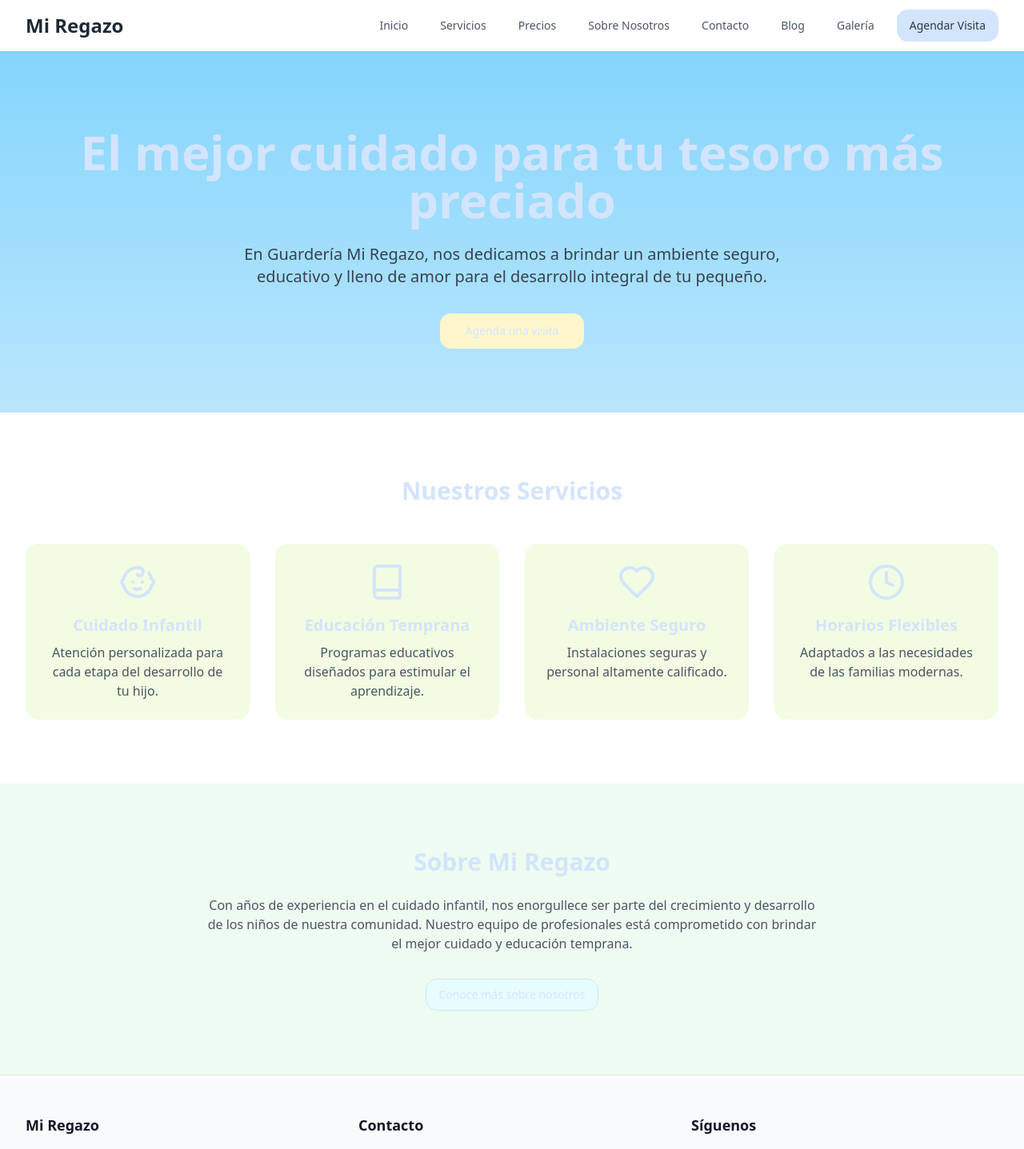
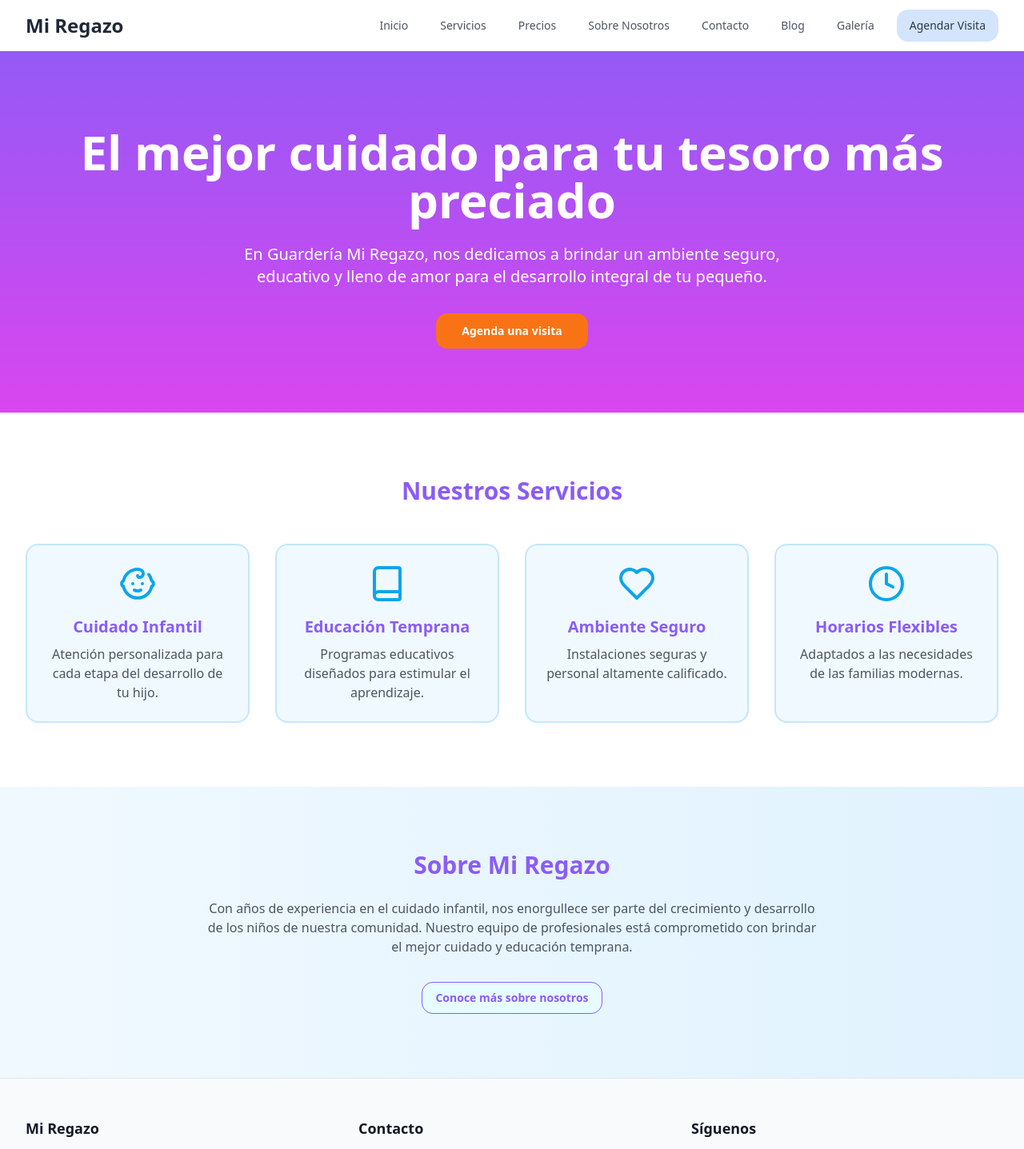
Before and after one commit to chefbusiness/happy-children-haven, a React (Vite) app: page / in a window 1280 px wide. Shown: the top 1437 px of the page at 80% size. Built offline with nearby package versions, Linux system fonts and the light colour scheme.

Commit message:
Improve color contrast in UI
Adjusted color values to enhance contrast in the user interface, addressing issues with the current soft purple tones.
[skip gpt_engineer]

```diff
--- a/src/index.css
+++ b/src/index.css
@@ -10,13 +10,13 @@
     --card-foreground: 222.2 84% 4.9%;
     --popover: 0 0% 100%;
     --popover-foreground: 222.2 84% 4.9%;
-    --primary: 265 84% 50%;
+    --primary: 222.2 47.4% 11.2%;
     --primary-foreground: 210 40% 98%;
-    --secondary: 186 100% 85%;
+    --secondary: 210 40% 96.1%;
     --secondary-foreground: 222.2 47.4% 11.2%;
     --muted: 210 40% 96.1%;
     --muted-foreground: 215.4 16.3% 46.9%;
-    --accent: 45 100% 75%;
+    --accent: 210 40% 96.1%;
     --accent-foreground: 222.2 47.4% 11.2%;
     --destructive: 0 84.2% 60.2%;
     --destructive-foreground: 210 40% 98%;
--- a/src/pages/Index.tsx
+++ b/src/pages/Index.tsx
@@ -32,17 +32,17 @@ const Index = () => {
       <Navigation />
 
       {/* Hero Section */}
-      <section className="pt-20 bg-gradient-to-b from-[#7DD3FC] to-[#BAE6FD]">
+      <section className="pt-20 bg-gradient-to-b from-[#8B5CF6] to-[#D946EF]">
         <div className="max-w-7xl mx-auto px-4 sm:px-6 lg:px-8 py-20">
           <div className="text-center">
-            <h1 className="text-4xl md:text-6xl font-bold text-primary mb-6">
+            <h1 className="text-4xl md:text-6xl font-bold text-white mb-6">
               El mejor cuidado para tu tesoro más preciado
             </h1>
-            <p className="text-xl text-gray-700 mb-8 max-w-2xl mx-auto">
+            <p className="text-xl text-white mb-8 max-w-2xl mx-auto">
               En Guardería Mi Regazo, nos dedicamos a brindar un ambiente seguro,
               educativo y lleno de amor para el desarrollo integral de tu pequeño.
             </p>
-            <Button size="lg" className="bg-[#FEF7CD] hover:bg-[#FEF7CD]/90 text-primary">
+            <Button size="lg" className="bg-[#F97316] hover:bg-[#F97316]/90 text-white font-bold">
               Agenda una visita
             </Button>
           </div>
@@ -52,17 +52,17 @@ const Index = () => {
       {/* Services Section */}
       <section className="py-20 bg-white">
         <div className="max-w-7xl mx-auto px-4 sm:px-6 lg:px-8">
-          <h2 className="text-3xl font-bold text-center text-primary mb-12">
+          <h2 className="text-3xl font-bold text-center text-[#8B5CF6] mb-12">
             Nuestros Servicios
           </h2>
           <div className="grid grid-cols-1 md:grid-cols-2 lg:grid-cols-4 gap-8">
             {services.map((service) => (
               <div
                 key={service.title}
-                className="p-6 bg-[#F2FCE2] rounded-2xl text-center hover:shadow-lg transition-shadow transform hover:-translate-y-1 duration-300"
+                className="p-6 bg-[#F0F9FF] rounded-2xl text-center hover:shadow-lg transition-shadow transform hover:-translate-y-1 duration-300 border-2 border-[#0EA5E9]/20"
               >
-                <service.icon className="w-12 h-12 mx-auto mb-4 text-primary" />
-                <h3 className="text-xl font-semibold text-primary mb-2">
+                <service.icon className="w-12 h-12 mx-auto mb-4 text-[#0EA5E9]" />
+                <h3 className="text-xl font-semibold text-[#8B5CF6] mb-2">
                   {service.title}
                 </h3>
                 <p className="text-gray-600">{service.description}</p>
@@ -73,10 +73,10 @@ const Index = () => {
       </section>
 
       {/* About Section */}
-      <section className="py-20 bg-[#FEF7CD]/30">
+      <section className="py-20 bg-gradient-to-r from-[#F0F9FF] to-[#E0F2FE]">
         <div className="max-w-7xl mx-auto px-4 sm:px-6 lg:px-8">
           <div className="text-center max-w-3xl mx-auto">
-            <h2 className="text-3xl font-bold text-primary mb-6">
+            <h2 className="text-3xl font-bold text-[#8B5CF6] mb-6">
               Sobre Mi Regazo
             </h2>
             <p className="text-gray-600 mb-8">
@@ -85,7 +85,7 @@ const Index = () => {
               Nuestro equipo de profesionales está comprometido con brindar el mejor
               cuidado y educación temprana.
             </p>
-            <Button variant="outline" className="border-primary text-primary hover:bg-primary hover:text-white">
+            <Button variant="outline" className="border-[#8B5CF6] text-[#8B5CF6] hover:bg-[#8B5CF6] hover:text-white font-semibold">
               Conoce más sobre nosotros
             </Button>
           </div>
--- a/tailwind.config.ts
+++ b/tailwind.config.ts
@@ -54,7 +54,7 @@ export default {
         },
       },
       backgroundImage: {
-        'hero-pattern': "url('/lovable-uploads/2bf2da79-82ca-4274-8c47-cb6dd7907463.png')",
+        'hero-pattern': "url('/lovable-uploads/016a5fe0-1b58-4e44-ab02-41ee31aca949.png')",
       },
       borderRadius: {
         lg: "var(--radius)",
```
Also changed, not shown: public/lovable-uploads/016a5fe0-1b58-4e44-ab02-41ee31aca949.png (added).
